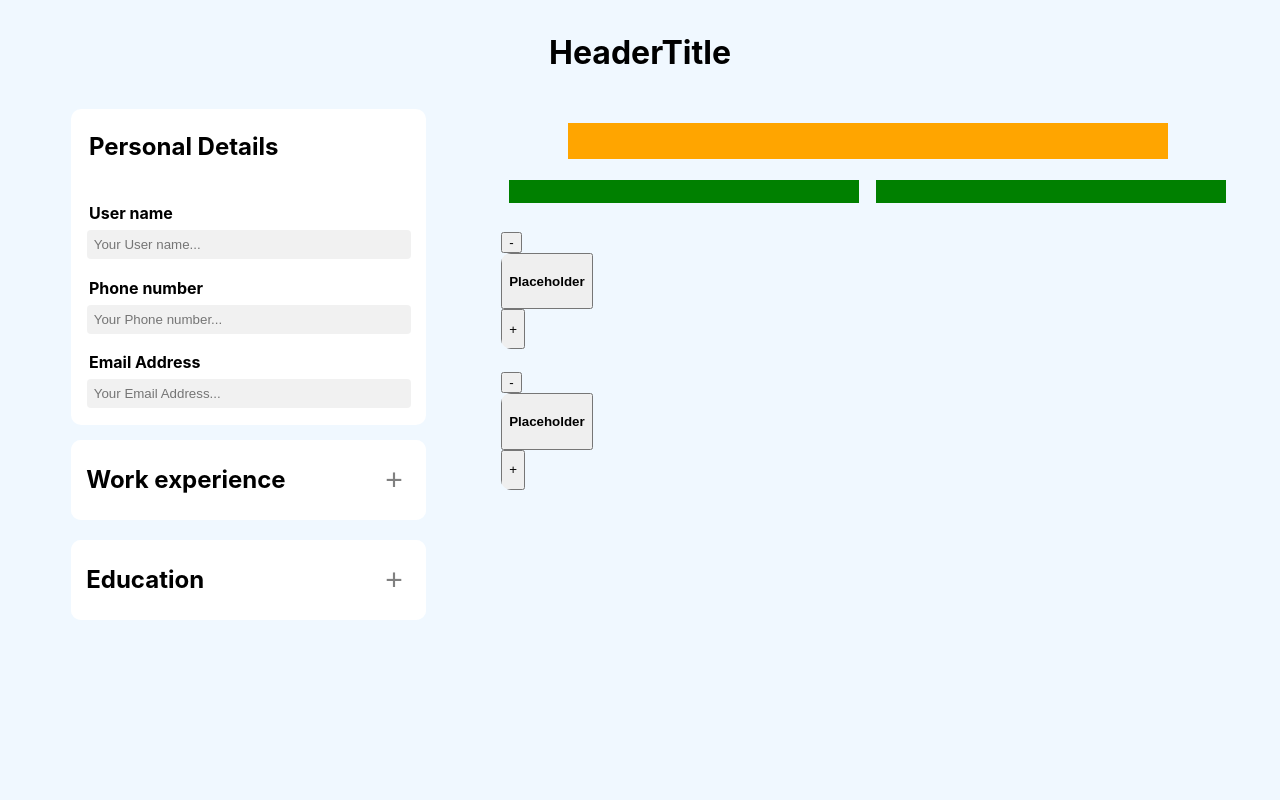
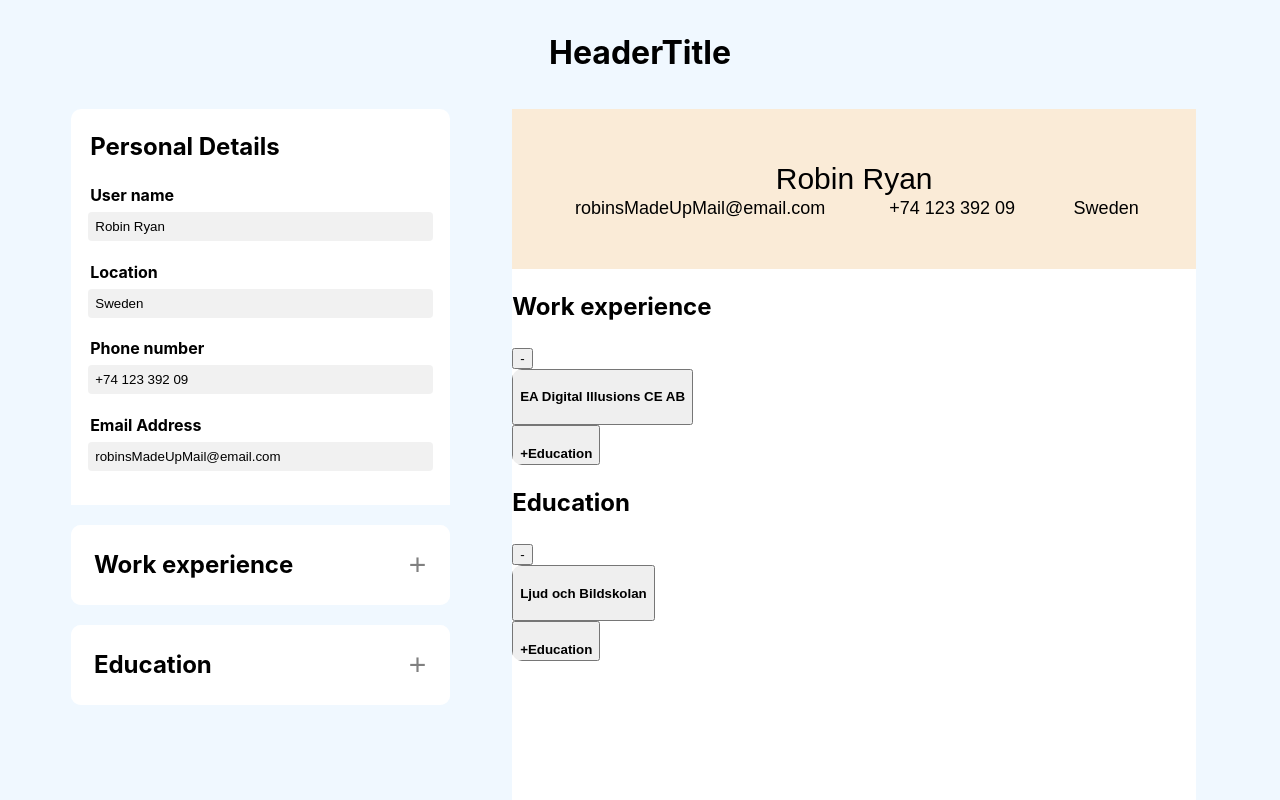
Before and after one commit to wellwe11/CVApplication, a React (Vite) app: page / in a window 1280 px wide. Shown: the top 800 px of the page. Built offline with nearby package versions, Linux system fonts and the light colour scheme.

Commit message:
started styling right side

```diff
--- a/src/educationSection.jsx
+++ b/src/educationSection.jsx
@@ -87,14 +87,19 @@ export default function ExperienceInputs({
                     {Object.keys(row).map((key) => (
                       <div key={key}>
                         <h5>{key}</h5>
-                        <p style={{ display: "none", color: "red" }}>
+                        <p
+                          style={{
+                            display: "none",
+                            color: "rgb(225, 144, 144)",
+                          }}
+                        >
                           Please fill out this input
                         </p>
                         <input
                           key={row.id}
                           type="text"
                           value={row[key]}
-                          placeholder={key}
+                          placeholder={`Enter ${key}`}
                           onChange={(e) => handleChange(e, index, key)}
                         />
                       </div>
@@ -142,7 +147,9 @@ export default function ExperienceInputs({
             activeSection === titleType ? "scaleUpBarBtn" : "minimizeBar"
           }`}
         >
-          +
+          <h4>
+            {titleType === "Work experience" ? "+Experience" : "+Education"}
+          </h4>
         </button>
       </div>
     </div>
--- a/src/educationSectionTwo.css
+++ b/src/educationSectionTwo.css
@@ -96,7 +96,23 @@
 
 .leftContent.contentSection .addRowButton:hover {
   cursor: pointer;
-  font-size: 24px;
+}
+
+.leftContent.contentSection .addRowButton h4 {
+  padding: 9px;
+  border-radius: 10px;
+  border: 2px solid gainsboro;
+  transition: border 0.2s ease-out;
+
+  font-size: 14px;
+}
+
+.leftContent.contentSection:has(.addRowButton:hover) .addRowButton > h4 {
+  border: 2px solid gray;
+}
+
+.leftContent.contentSection .addRowButton h4:hover {
+  outline: 0.5px solid gray;
 }
 
 .leftContent.contentSection .experienceInputs .experienceInput h4 {
@@ -105,7 +121,7 @@
 
 .leftContent.contentSection .experienceInputs .experienceInput > button {
   align-items: center;
-  justify-content: center;
+  justify-content: start;
 }
 
 .leftContent.contentSection .experienceInputs .inputsContainer {
@@ -180,25 +196,27 @@
   margin-top: 15px;
   align-items: flex-end;
   justify-content: flex-end;
+  margin-left: -1.7%;
 }
 
 .leftContent.contentSection .experienceInputContainerButtons button {
   margin-left: 10px;
   margin-bottom: 10px;
-  background-color: gainsboro !important;
+  background-color: gray !important;
   color: white;
   transition: background-color 0.2s ease;
 
   height: 25px;
   width: 70px;
   border: none !important;
+  border-radius: 5px;
 
   cursor: pointer;
 }
 
 .leftContent.contentSection .experienceInputContainerButtons button:hover {
   transition: background-color 0.2s ease;
-  background-color: gray !important;
+  background-color: gainsboro !important;
   color: white;
 }
 
@@ -207,7 +225,7 @@
   div:nth-child(1)
   input {
   transition: outline 0.2s ease;
-  outline: 2px solid red !important;
+  outline: 2px solid rgb(225, 144, 144) !important;
 }
 
 .leftContent.contentSection:has(.submitBtn:disabled)
@@ -229,6 +247,10 @@
   margin-bottom: 0px;
 }
 
+.leftContent.contentSection .submitBtn:disabled {
+  background-color: gainsboro !important;
+}
+
 .leftContent.contentSection .submitBtn:disabled:hover {
   background-color: gainsboro !important;
   color: white;
@@ -239,6 +261,7 @@
 
 .leftContent.contentSection .titleAndButton h2 {
   margin: 15px;
+  margin-left: 6%;
 }
 
 .leftContent.contentSection .titleAndButton button {
--- a/src/mainContent.css
+++ b/src/mainContent.css
@@ -30,14 +30,13 @@ h6 {
 }
 
 .leftContent {
-  width: 35%;
+  width: 40%;
   margin-left: 5%;
 }
 
 .rightContent {
   width: 65%;
-  margin-left: 2%;
-  margin-right: 3%;
+  margin-right: 6%;
 }
 
 .CVContainer {
--- a/src/mainContent.jsx
+++ b/src/mainContent.jsx
@@ -12,10 +12,10 @@ const handleState = (stateToUse) => {
     setState([
       ...state,
       {
-        experienceType: "",
-        titleType: "",
-        dateTypeStart: "",
-        dateTypeEnd: "",
+        experience: "",
+        title: "",
+        "start date": "",
+        "end date": "",
         id: crypto.randomUUID(),
       },
     ]);
@@ -44,9 +44,10 @@ export default function MainContent() {
   //
   const [nameRows, setNameRows] = useState([
     {
-      "User name": "",
-      "Phone number": "",
-      "Email Address": "",
+      "User name": "Robin Ryan",
+      Location: "Sweden",
+      "Phone number": "+74 123 392 09",
+      "Email Address": "robinsMadeUpMail@email.com",
     },
   ]);
 
@@ -63,10 +64,10 @@ export default function MainContent() {
     handleStateChange: handleExperienceChange,
   } = handleState([
     {
-      experienceType: "",
-      titleType: "",
-      dateTypeStart: "",
-      dateTypeEnd: "",
+      "company name": "EA Digital Illusions CE AB",
+      title: "Game developer",
+      "start date": "2019/04/20",
+      "end date": "present",
       id: crypto.randomUUID(),
     },
   ]);
@@ -78,10 +79,10 @@ export default function MainContent() {
     handleStateChange: handleEducationChange,
   } = handleState([
     {
-      experienceType: "",
-      titleType: "",
-      dateTypeStart: "",
-      dateTypeEnd: "",
+      "school / university": "Ljud och Bildskolan",
+      "degree / field of study": "Game design",
+      "start date": "2012/09/01",
+      "end date": "2015/07/23",
       id: crypto.randomUUID(),
     },
   ]);
@@ -129,12 +130,14 @@ export default function MainContent() {
             rows={nameRows}
             handleNameChange={handleNamesRowChange}
           />
+          <h2>Work experience</h2>
           <ExperienceInputs
             rows={experienceRows}
             handleAddRow={handleAddExperienceRow}
             handleRemoveRow={handleRemoveExperienceRow}
             handleChange={handleExperienceChange}
           />
+          <h2>Education</h2>
           <ExperienceInputs
             rows={educationRows}
             handleAddRow={handleAddEducationRow}
--- a/src/titleAndInputs.css
+++ b/src/titleAndInputs.css
@@ -13,42 +13,60 @@
 .leftContent > div {
   margin: 0;
 
+  display: flex;
+
   background-color: white;
   border-top-left-radius: 10px;
   border-top-right-radius: 10px;
   width: 90%;
 }
 
+.leftContent > div {
+}
+
 .leftContent > div h2 {
   margin-left: 5%;
 }
 
-.leftContent.contentSection .headerInputs div {
+.leftContent.contentSection .headerInputsContainer div {
   align-self: center;
 }
 
-.leftContent .headerInputs {
-  min-width: 90%;
-
-  background-color: white;
+.leftContent .headerInputsContainer {
+  margin-bottom: 20px;
+  display: flex;
+  justify-content: center;
   border-top-left-radius: 0px;
   border-top-right-radius: 0px;
   border-bottom-left-radius: 10px;
   border-bottom-right-radius: 10px;
-  height: 240px;
+}
+
+.leftContent .headerInputsContainer .headerContainer {
+  min-width: 100%;
+
+  background-color: white;
+
+  height: 340px;
+  min-height: fit-content;
+  margin-top: -20px;
 
   display: flex;
   flex-direction: column;
   justify-content: space-evenly;
 }
 
-.leftContent .headerInputs h4 {
+.leftContent .headerInputsContainer div:nth-child(4) {
+  margin-bottom: 15px;
+}
+
+.leftContent .headerInputsContainer h4 {
   margin: 0;
 
   align-self: flex-start;
 }
 
-.leftContent .headerInputs div {
+.leftContent .headerInputsContainer div {
   width: 90%;
 
   display: flex;
@@ -57,8 +75,8 @@
   align-items: center;
 }
 
-.leftContent .headerInputs input {
-  width: 97%;
+.leftContent .headerInputsContainer input {
+  width: 97% !important;
   height: 15px;
   padding: 7px;
   background-color: rgb(120, 120, 120, 0.1);
@@ -70,7 +88,7 @@
   transition: outline 0.2s ease;
 }
 
-.leftContent .headerInputs input:focus {
+.leftContent .headerInputsContainer input:focus {
   transition: outline 1s ease-out;
   outline: 1.5px solid gray;
 }
@@ -80,81 +98,106 @@
 
 /* ---------------------------------- v Right side v ---------------------------------- */
 
-.rightContent .headerInputs {
+.rightContent {
+  background-color: white;
+  height: 1000px !important;
+}
+.rightContent .headerInputsContainer {
+  display: flex;
+  justify-content: center;
+  align-items: center;
+
+  height: 160px;
+
+  background-color: antiquewhite;
+}
+
+.rightContent .headerContainer {
   display: grid;
+  justify-content: center;
 
   grid-template-rows: 65% 35%;
-  grid-template-columns: repeat(auto-fit, minmax(10px, 1fr));
-
-  height: 100px;
-  width: 100%;
+  grid-template-columns: repeat(fit-content(300px));
+  max-width: 600px;
 }
 
-.rightContent .headerInputs div {
+.rightContent .headerContainer div {
   display: flex;
   align-items: center;
   justify-content: center;
 
   align-self: center;
   justify-self: center;
-  width: 100%;
-  max-width: 350px;
 }
 
-.rightContent .headerInputs div input {
+.rightContent .headerContainer div input {
   pointer-events: none;
 
   width: 100%;
 }
 
-.rightContent .headerInputs div input::placeholder {
+.rightContent .headerContainer div input::placeholder {
   color: transparent;
 }
 
-.rightContent .headerInputs div:first-child {
-  max-width: 600px;
-  min-width: 200px;
-  background-color: orange;
+.rightContent .headerContainer div:first-child {
+  min-width: 100%;
+  background-color: transparent;
   grid-row: 1;
-  grid-column: 2 / 4;
+  grid-column: 1 / 4;
 }
 
-.rightContent .headerInputs div:first-child input {
+.rightContent .headerContainer div:first-child input {
   font-size: 30px;
   text-align: center;
 
-  background-color: orange;
+  background-color: transparent;
   color: black;
 
   border: none;
+  min-width: 600px !important;
 }
 
-.rightContent .headerInputs div:nth-child(2) {
-  background-color: green;
+.rightContent .headerContainer div:nth-child(2) {
+  background-color: transparent;
+  grid-row: 2;
+  grid-column: 3;
+  max-width: 200px;
+}
+
+.rightContent .headerContainer div:nth-child(3) {
   grid-row: 2;
   grid-column: 2;
+  max-width: 250px;
 }
 
-.rightContent .headerInputs div:nth-child(3) {
+.rightContent .headerContainer div:nth-child(4) {
   grid-row: 2;
-  grid-column: 3;
+  grid-column: 1;
+  max-width: 300px;
 }
 
-.rightContent .headerInputs div:nth-child(2),
-.rightContent .headerInputs div:nth-child(3) {
-  background-color: green;
+.rightContent .headerContainer div:nth-child(1) {
+  max-width: 400px;
 }
 
-.rightContent .headerInputs div:nth-child(2) input,
-.rightContent .headerInputs div:nth-child(3) input {
+.rightContent .headerContainer div:nth-child(2),
+.rightContent .headerContainer div:nth-child(3),
+.rightContent .headerContainer div:nth-child(4) {
+  background-color: transparent;
+}
+
+.rightContent .headerContainer div:nth-child(2) input,
+.rightContent .headerContainer div:nth-child(3) input,
+.rightContent .headerContainer div:nth-child(4) input {
   font-size: 18px;
   text-align: center;
 
-  background-color: green;
+  background-color: transparent;
   color: black;
   border: none;
 }
 
-.rightContent .headerInputs h4 {
+.rightContent .headerContainer h4 {
   display: none;
 }
--- a/src/titleAndInputs.jsx
+++ b/src/titleAndInputs.jsx
@@ -2,7 +2,8 @@ import "./titleAndInputs.css";
 
 export default function TitleAndInputs({ rows, handleNameChange }) {
   return (
-    <div className="headerInputs">
+    <div className="headerInputsContainer">
+      <div className="headerContainer">
         {rows.map((row, index) =>
           Object.keys(row).map((key) => (
             <div key={key + "container"}>
@@ -14,10 +15,21 @@ export default function TitleAndInputs({ rows, handleNameChange }) {
                 value={row[key]}
                 placeholder={`Your ${key}...`}
                 onChange={(e) => handleNameChange(e, index, key)}
+                style={{
+                  width:
+                    row[key].length > 20
+                      ? "350px"
+                      : row[key].length > 15
+                      ? "250px"
+                      : row[key].length > 10
+                      ? "200px"
+                      : "100px",
+                }}
               />
             </div>
           ))
         )}
       </div>
+    </div>
   );
 }
```
Lines whose indentation alone changed are shown as unchanged.
